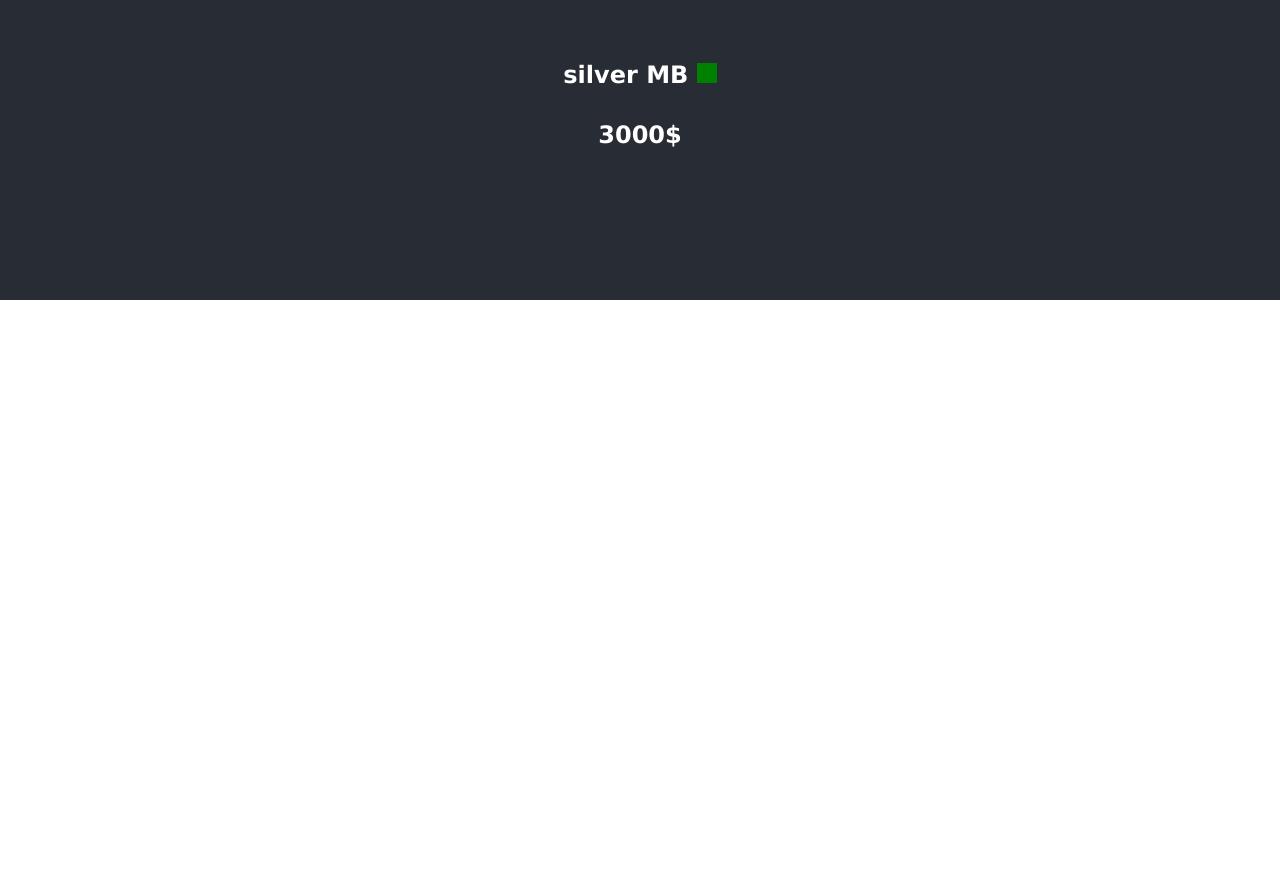
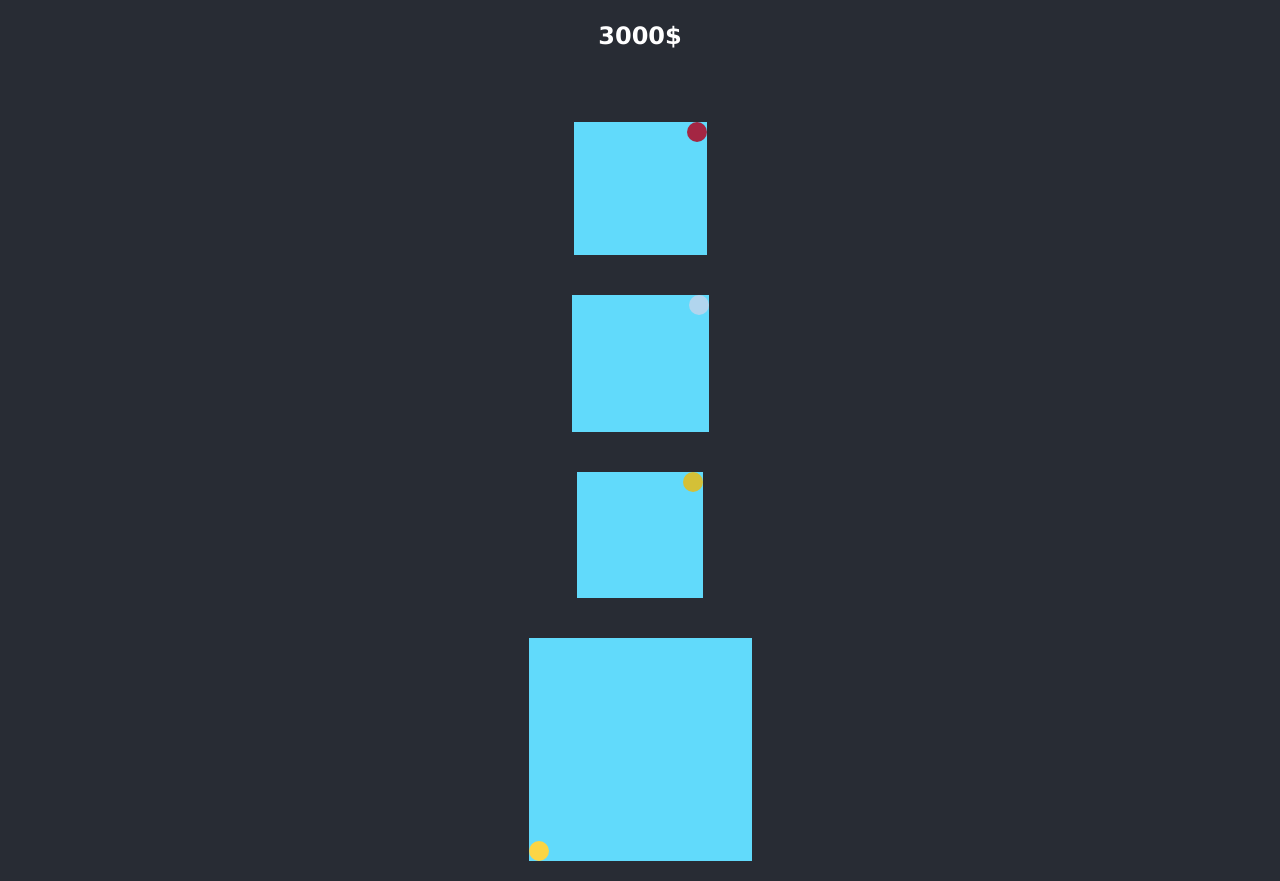
Before and after one commit to brokenfingers/reactjs_bit, a React (Create React App) app: page / in a window 1280 px wide. Shown: the part 500-1381 px from the top of the page. Before the commit the page ends 800 px from the top, so only its background shows below. Built offline with nearby package versions, Linux system fonts and the light colour scheme.

Commit message:
circle in square

```diff
--- a/src/App.css
+++ b/src/App.css
@@ -53,3 +53,19 @@
   list-style: none;
   color: rgb(107, 107, 255);
 }
+
+.figure{
+  display: inline-block;
+  background-color: #61dafb;
+  position: relative;
+  margin: 20px;
+}
+
+.circle{
+  display: inline-block;
+  background-color: bisque;
+  position: absolute;
+  width: 20px;
+  height: 20px;
+  border-radius: 10px;
+}
--- a/src/App.jsx
+++ b/src/App.jsx
@@ -1,5 +1,8 @@
 import './App.css'
 import Car from './Components/002/Car';
+import Square from './Components/002/Square';
+import rand from './Functions/rand'
+import randColor from './Functions/randColor'
 
 function App() {
     return (
@@ -9,6 +12,12 @@ function App() {
                 <Car pr='3500' maker="Opel" color='blue' size='15' font='Courier' clr="yellow" markSize="40"></Car>
                 <Car pr='9000' maker="Volvo" color='yellow' size='22' font='Arial' clr="red" markSize="60"></Car>
                 <Car pr='3000' maker="MB" color='silver' size='24' font='Geneva' clr="green" markSize="20"></Car>
+                <Square size={rand(50, 300)} color={'#'+randColor()}></Square>
+                <Square size={rand(50, 300)} color={'#'+randColor()}></Square>
+                <Square size={rand(50, 300)} color={'#'+randColor()}></Square>
+                <Square size={rand(50, 300)} color={'#'+randColor()}></Square>
+                <Square size={rand(50, 300)} color={'#'+randColor()}></Square>
+
             </header>
         </div>
     )
--- /dev/null
+++ b/src/Components/002/Circle.jsx
@@ -0,0 +1,11 @@
+
+function Circle(props) {
+    if(props.size<200) {
+        return <div className="circle" style={{top:"0", right: "0", backgroundColor:props.color}}></div>;
+    } else {
+        return <div className="circle" style={{bottom:"0", left: "0", backgroundColor:props.color}}></div>;
+    }
+    return null;
+}
+
+export default Circle;
--- /dev/null
+++ b/src/Components/002/Square.jsx
@@ -0,0 +1,9 @@
+import Circle from './Circle';
+
+function Square(props) {
+
+    if(+props.size < 100 ) return null;
+    return <div className="figure" style={{width: props.size+'px', height: props.size+'px'}}><Circle size={props.size} color={props.color}></Circle></div>
+}
+
+export default Square;
```
